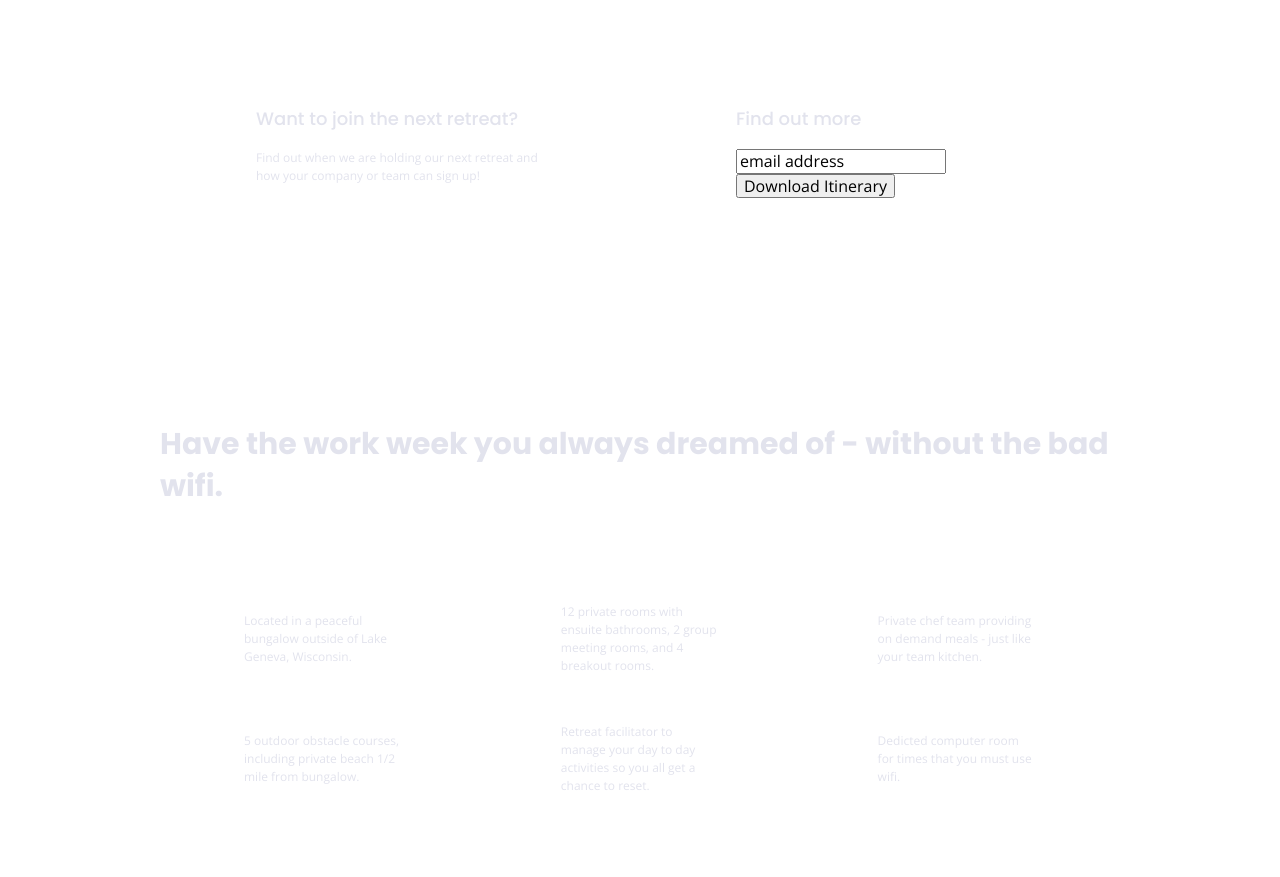
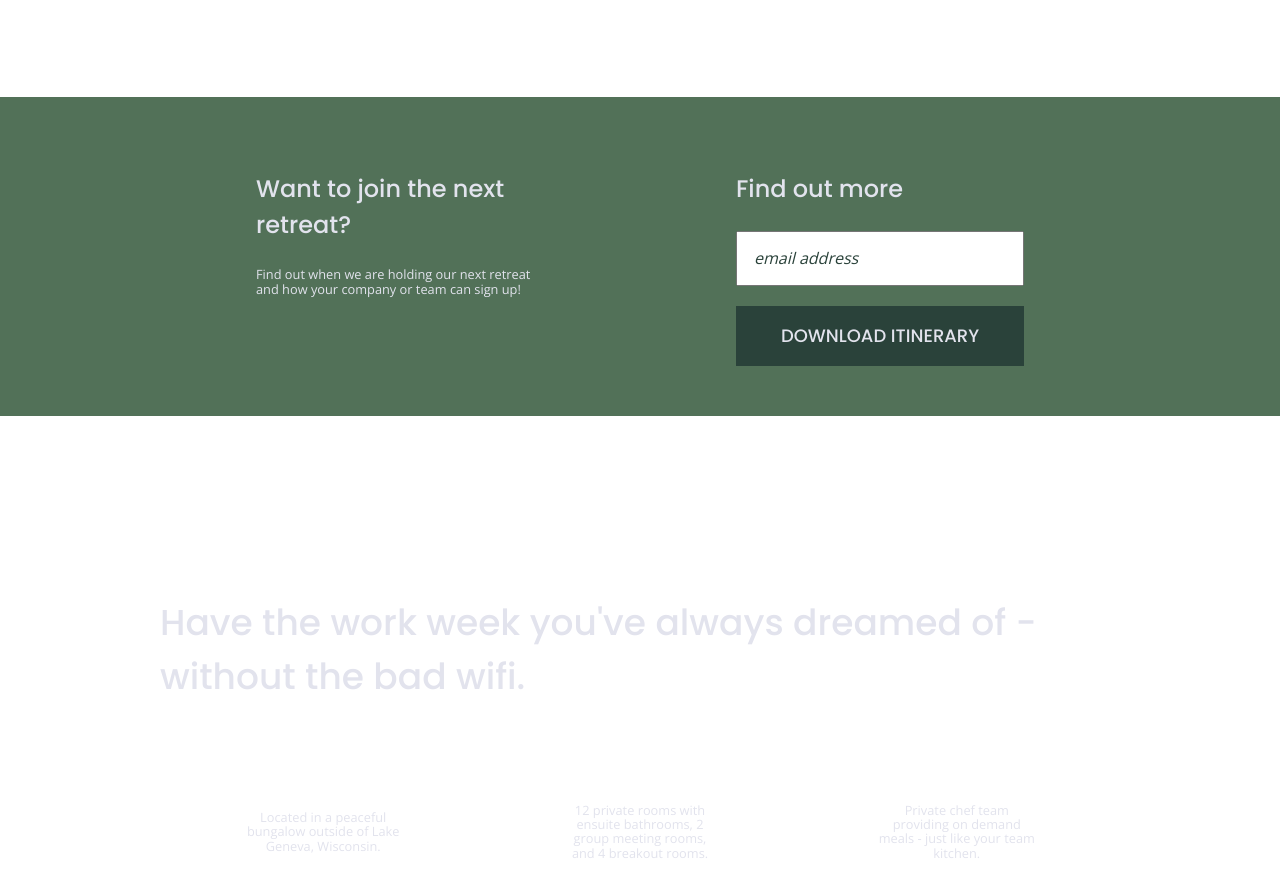
Before and after one commit to KatherineFier/unplugged-retreat, a plain HTML site: page index.html in a window 1280 px wide. Shown: the part 685-1562 px from the top of the page. Drawn offline with nearby package versions, Linux system fonts and the light colour scheme.

Commit message:
added background colors

```diff
--- a/css/main.css
+++ b/css/main.css
@@ -107,12 +107,14 @@ html {
 
 }
 
+
+
 body {
   font-family: 'Open Sans', sans-serif;
   font-size: 1em;
   color: #e1e2ea;
+}
 
-}
 
 ul,
 ol {
@@ -121,84 +123,127 @@ ol {
   font-size: 1.125em;
   list-style-type: none;
   font-weight: 700;
+}
 
-
-}
 
 a {
   color: #e2e3ed;
   text-decoration: none;
+}
 
-}
 
 h1 {
   font-family: 'Poppins', sans-serif;
   font-size:2.25em;
   text-align: left;
   color: #e2e3ed;
+  font-weight: 100;
+}
 
-}
 
 h2 {
   font-family: 'Poppins', sans-serif;
   font-size: 1.875em;
   color: #e2e3ed;
+  font-weight: 400;
 }
 
-h3,
+
+h3 {
+  font-family: 'Poppins', sans-serif;
+  font-size: 1.125em;
+  color: #e2e3ed;
+  font-weight:200;
+}
+
+
 h4 {
   font-family: 'Poppins', sans-serif;
   font-size: 1.125em;
+  color:#e2e3ed;
+  font-weight:500;
+}
+
+
+p {
+  font-family: 'Open Sans', sans-serif;
+  font-size: .8em;
+  line-height: 1.25em;
   color: #e2e3ed;
-  font-weight: 500;
+}
+
+
+
+
+img {
+
 
 }
 
-p {
-  font-family: 'Open Sans', sans-serif;
-  font-size: .75em;
-  line-height: 18px;
-  color: #e2e3ed;
-
-}
-
-img {
-
-}
 
 figure {
 
 }
 
+
 address {
   color: #ffffff;
+  font-style: normal;
+  text-align: center;
+}
 
-
-}
 
 .content-wrapper {
 
 }
 
+
+
  /* -------------------- Base - Header - Footer - Styles -------------------- */
+
+aside .form {
+  margin-top: 30px;
+}
+
+input[type=text] {
+  box-sizing: border-box;
+  width: 100%;
+  color: #2a423a;
+  font-style: italic;
+  padding: 1em;
+}
+
+input[type=button] {
+  width: 100%;
+  padding: 20px 0;
+  margin-top: 20px;
+  background-color: #2a423a;
+  font-family: 'Poppins', Helvetica, Arial, sans-serif;
+  font-weight: 500;
+  font-size: 1.125em;
+  color: #e2e3ed;
+  border: none;
+  text-align: center;
+  text-transform: uppercase;
+}
 
 
  .content-wrapper {
-
   width: 90%;
   padding: 50px 0;
+
   }
 
 
 
 header {
-
 	display: flex;
   justify-content: center;
   align-items: center;
   flex-flow: row wrap;
   padding: 15px 0;
-
+  background-color: #202322;
+  text-transform: uppercase;
 }
 
 
@@ -243,6 +288,8 @@ footer {
   align-items: center;
   flex-wrap: wrap;
   flex-direction: column;
+  background-color: #202322;
+  padding-bottom: 20px;
 }
 
 
@@ -259,6 +306,12 @@ footer .content-wrapper {
 
 footer .contact {
   margin-bottom: 50px;
+}
+
+
+
+.social h3{
+  text-align: center;
 }
 
 footer .social-icons {
@@ -297,6 +350,7 @@ footer .copyright {
   justify-content: center;
   align-items: center;
   flex-flow: row wrap;
+  background-color: #527158;
  }
 
 
@@ -310,6 +364,7 @@ footer .copyright {
 
 .features h2 {
   margin-bottom: 60px;
+  text-align: left;
 }
 
 
@@ -324,6 +379,11 @@ footer .copyright {
  }
 
 
+.features-item-description {
+  text-align: center;
+ }
+
+
 .features article {
   width: 63%;
 }
@@ -332,6 +392,7 @@ footer .copyright {
   display: flex;
   justify-content: center;
   flex-flow: row-wrap;
+  background-color: #2a423a;
  }
 
 
@@ -352,7 +413,9 @@ footer .copyright {
   justify-content: center;
   align-items: center;
   flex-flow: row-wrap;
+  background-color: #527158;
 }
+
 
 
 .contact-section {
@@ -360,6 +423,13 @@ footer .copyright {
   justify-content: center;
   align-items: center;
   flex-flow: row-wrap;
+  background-color: #2a423a;
+}
+
+
+
+.contact-content {
+  text-align: left;
 }
 
 
@@ -372,6 +442,7 @@ footer .copyright {
     justify-content: center;
     align-items: center;
     flex-flow: row wrap;
+    background-color: #527158;
   }
 
 
@@ -381,7 +452,6 @@ footer .copyright {
     justify-content: center;
     align-items: center;
     flex-flow: row wrap;
-
     margin: 50px 0 0 0;
   }
 
@@ -494,6 +564,35 @@ footer .copyright {
    General + Header & Footer Styles
    ========================================================================== */
 
+ul,
+ol {
+  font-size: 1em;
+}
+
+
+h1 {
+font-size: 3em;
+line-height: 1.5em;
+}
+
+
+h2{
+font-size: 2.25em;
+line-height: 1.5em;
+}
+
+
+h3{
+font-size: 1.5em;
+line-height: 1.5em;
+}
+
+
+p{
+  line-height: 1.125em;
+}
+
+
 /* General styles */
 
   .content-wrapper {
@@ -595,6 +694,10 @@ footer .copyright {
 }
 
 
+
+
+
+
     .features .features-item-description {
       width: 50%;
 }
@@ -622,7 +725,7 @@ footer .copyright {
    ========================================================================== */
 
 
-   .mission-content {
+    .mission-content {
         display: flex;
         justify-content: space-between;
         align-items: center;
--- a/index.html
+++ b/index.html
@@ -73,7 +73,7 @@
 
 		<section class="features">
 				<div class="content-wrapper">
-					<h2>Have the work week you always dreamed of - without the bad wifi.</h2>
+					<h2>Have the work week you've always dreamed of - without the bad wifi.</h2>
 					<div class="feature-items">
 							<article>
 								<p class="fontawesome-icon"> </p>
@@ -112,7 +112,7 @@
 						<img src= "" alt="team-picture" />
 					</div>  <!-- closing "review-image" class -->
 					<div>
-						<h3>LaCrue bottline Co.</h3>
+						<h3>LaCrue Bottling Co.</h3>
 						<h3>October 2018</h3>
 						<p>Lorem ipsum dolor sit amet, consectetur adipiscing elit, sed do eiusmod tempor incididunt ut labore et dolore magna aliqua. Ut enim ad minim veniam, quis nostrud exercitation ullamco laboris nisi ut aliquip ex ea commodo consequat. Duis aute irure dolor in reprehenderit in voluptate velit esse cillum dolore eu fugiat nulla pariatur.</p>
 					</div> <!-- closing "review-text" class -->
```
Also changed, not shown: about/index.html (+4 -3 lines).
